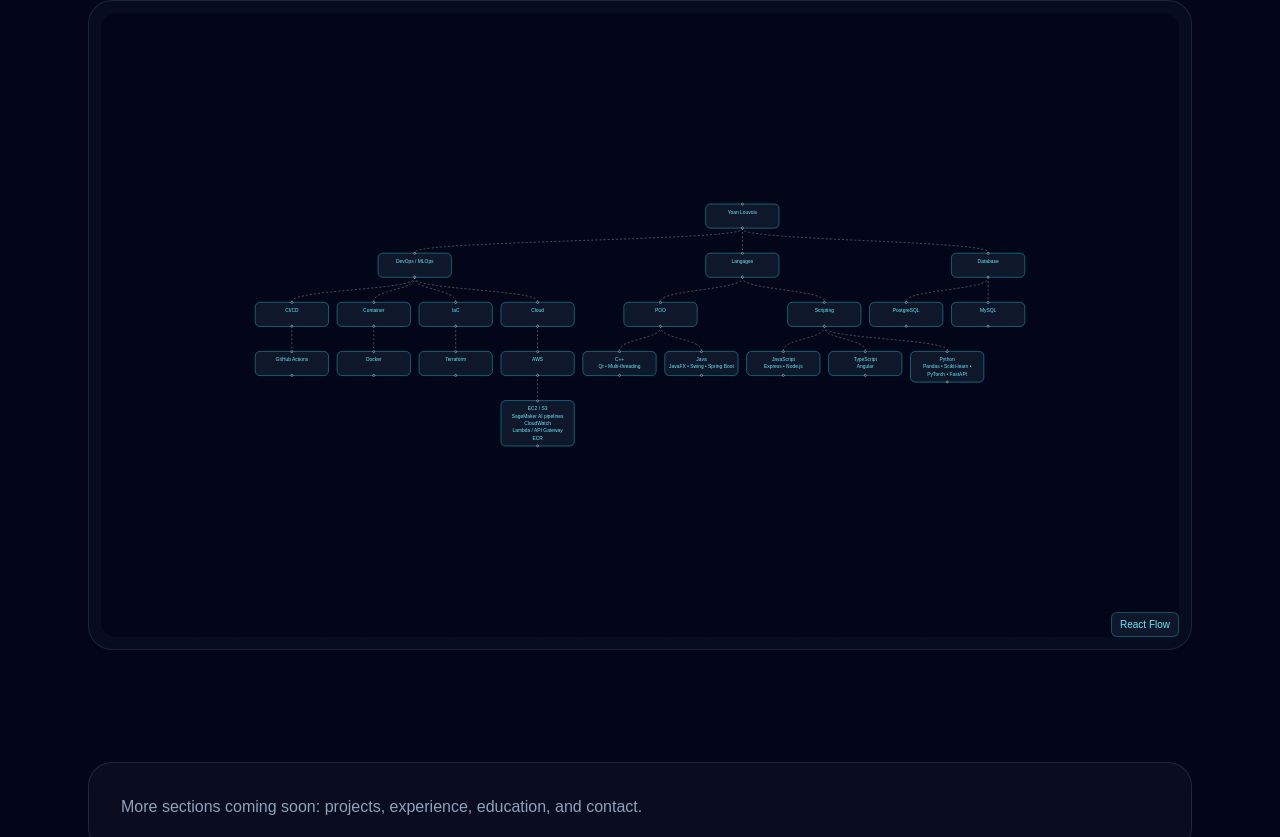
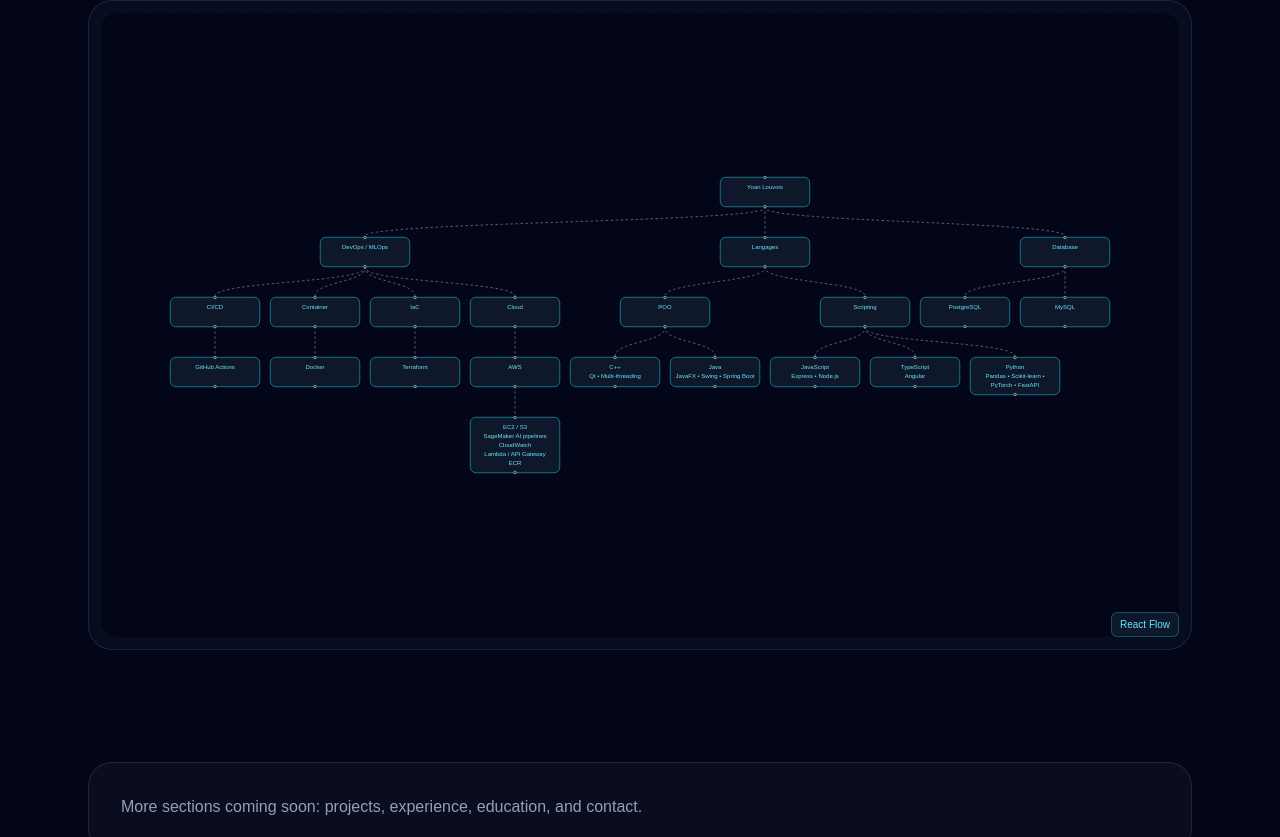
Before and after one commit to yoanlouvois/e-portfolio, a Next.js app: page / in a window 1280 px wide. Shown: the part 948-1785 px from the top of the page. Built offline with nearby package versions, Linux system fonts and the light colour scheme.

Commit message:
Refactor PortfolioFlow component: adjust zoom for the graph

```diff
--- a/src/components/PortfolioFlow.tsx
+++ b/src/components/PortfolioFlow.tsx
@@ -138,10 +138,10 @@ export default function PortfolioFlow() {
         fitView
         fitViewOptions={{
           padding: 0.4,
-          minZoom: 0.3,
-          maxZoom: 0.8,
+          minZoom: 0.5,
+          maxZoom: 0.9,
         }}
-        minZoom={0.2}
+        minZoom={0.5}
         maxZoom={1.5}
         defaultViewport={{ x: 0, y: 0, zoom: 0.45 }}
       >
```
